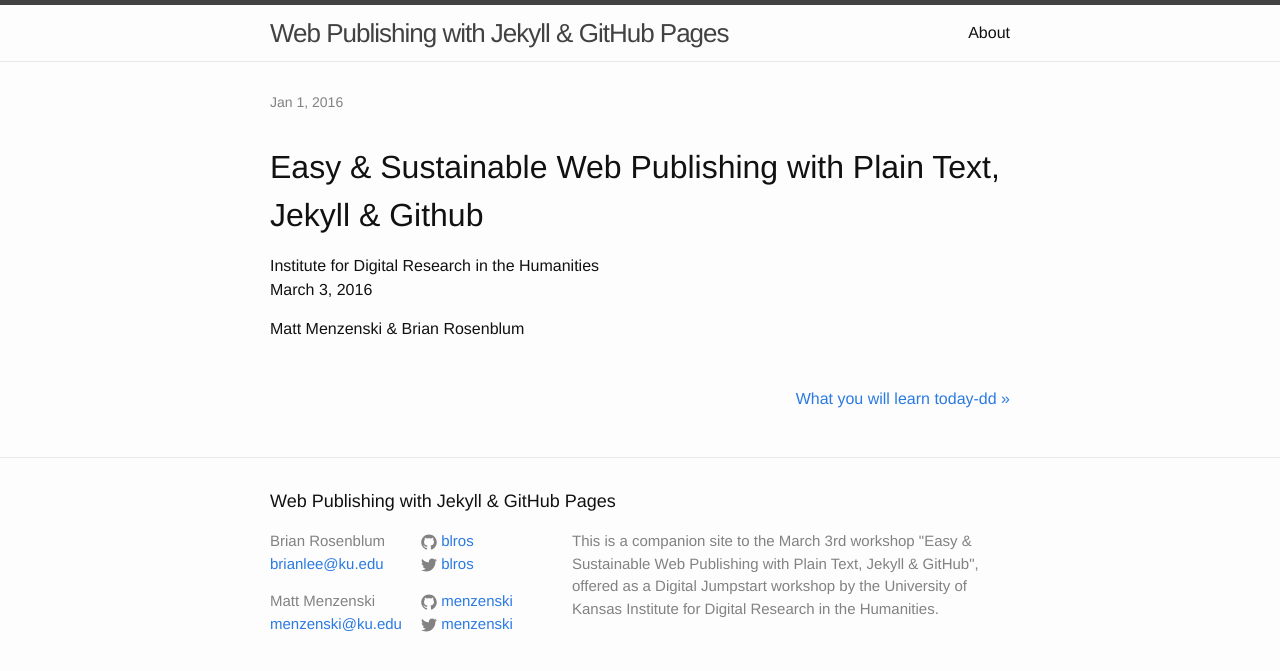
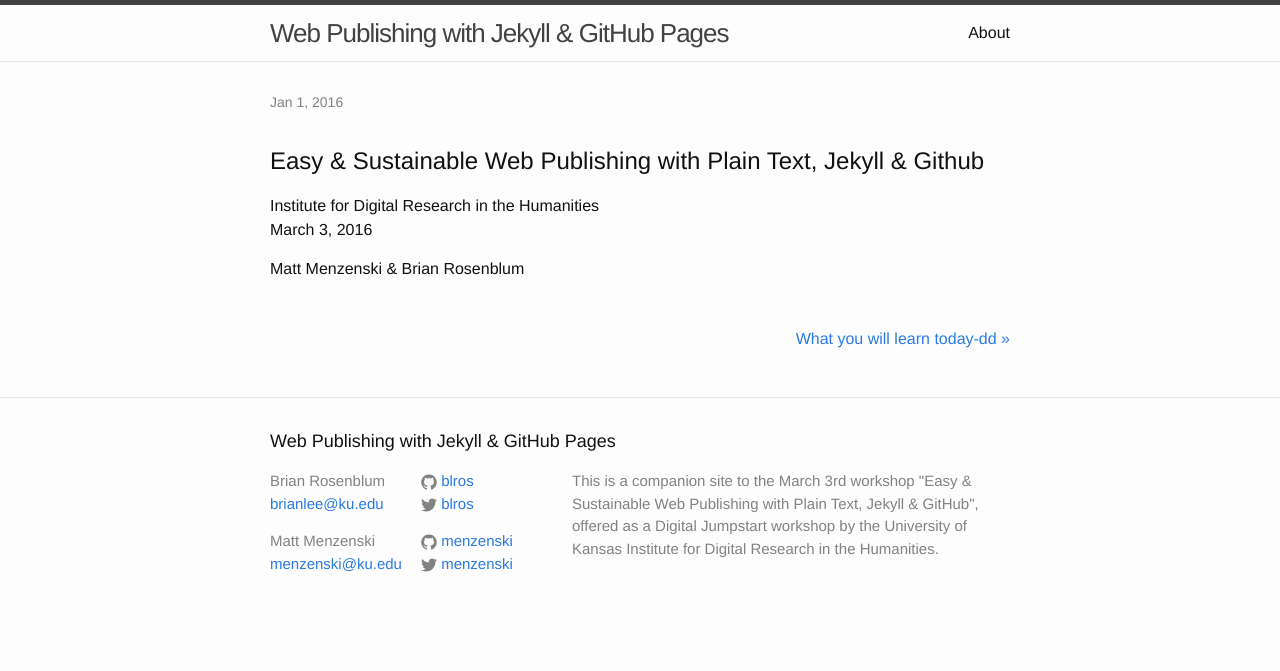
Before and after one commit to menzenski/idrh-static-site-workshop, a Jekyll site: the page built from _posts/2016-01-01-Start.md, in a window 1280 px wide. Shown: the top 671 px of the page. Built offline with Jekyll 4.4.1, drawn with Linux system fonts in a browser that asks for light colours.

```diff
--- a/_posts/2016-01-01-Start.md
+++ b/_posts/2016-01-01-Start.md
@@ -5,7 +5,7 @@ published: true
 ---
 
 
-## Easy & Sustainable Web Publishing with Plain Text, Jekyll & Github
+# Easy & Sustainable Web Publishing with Plain Text, Jekyll & Github
 
 Institute for Digital Research in the Humanities
 March 3, 2016
```
